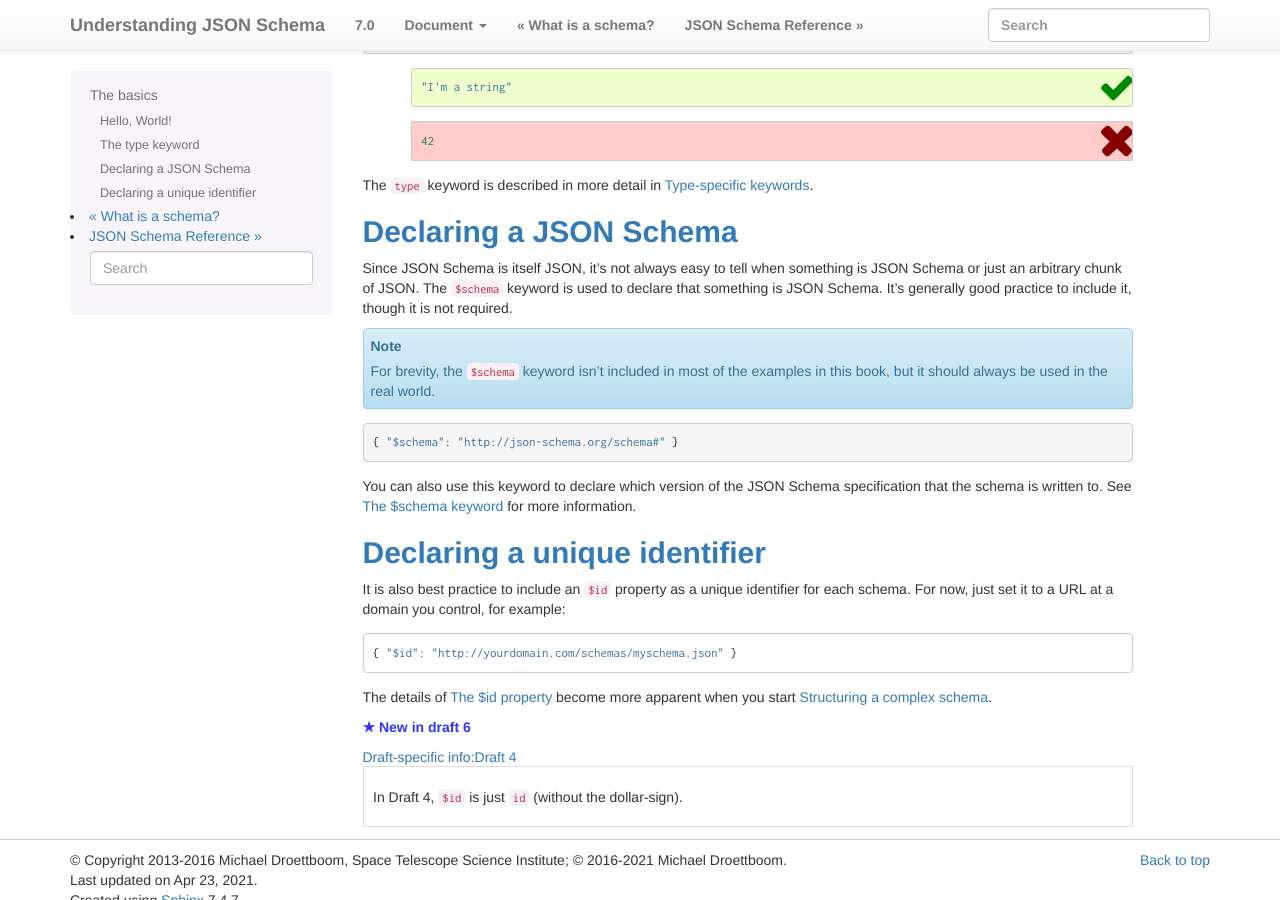
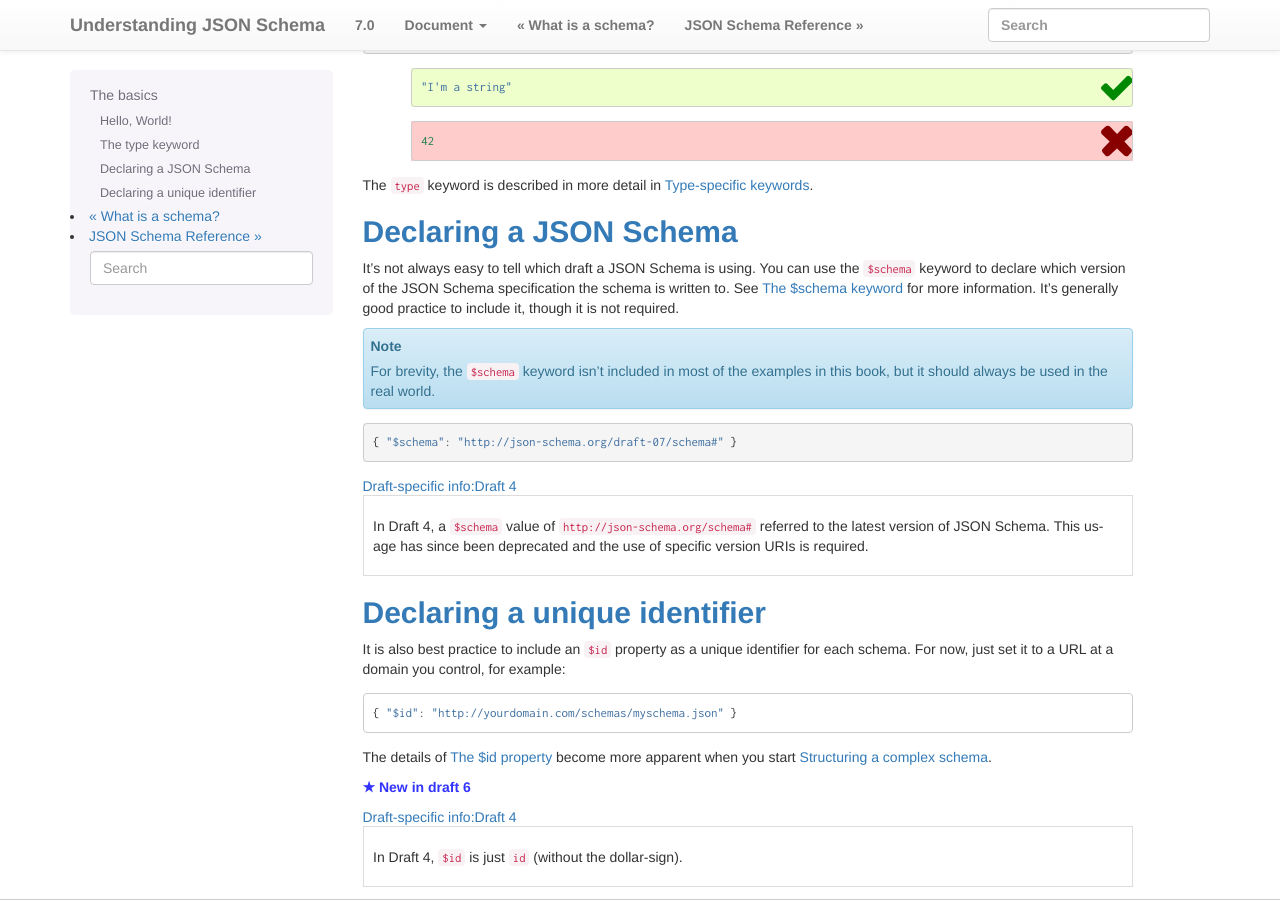
Before and after one commit to json-schema-org/understanding-json-schema, a Sphinx documentation site: the page built from source/basics.rst, in a window 1280 px wide and 900 px high, scrolled down 1270 px. Built offline with Sphinx 7.4.7, drawn with Linux system fonts in a browser that asks for light colours; some web fonts are replaced.

Commit message:
Fixes for $schema

```diff
--- a/source/basics.rst
+++ b/source/basics.rst
@@ -80,10 +80,11 @@
 Declaring a JSON Schema
 -----------------------
 
-Since JSON Schema is itself JSON, it's not always easy to tell when
-something is JSON Schema or just an arbitrary chunk of JSON.  The
-``$schema`` keyword is used to declare that something is JSON Schema.
-It's generally good practice to include it, though it is not required.
+It's not always easy to tell which draft a JSON Schema is using. You
+can use the ``$schema`` keyword to declare which version of the JSON
+Schema specification the schema is written to. See `schema` for more
+information. It's generally good practice to include it, though it is
+not required.
 
 .. note::
     For brevity, the ``$schema`` keyword isn't included in most of the
@@ -92,11 +93,15 @@
 
 .. schema_example::
 
-    { "$schema": "http://json-schema.org/schema#" }
+    { "$schema": "http://json-schema.org/draft-07/schema#" }
 
-You can also use this keyword to declare which version of the JSON
-Schema specification that the schema is written to.  See `schema` for
-more information.
+.. draft_specific::
+
+    --Draft 4
+    In Draft 4, a ``$schema`` value of
+    ``http://json-schema.org/schema#`` referred to the latest version
+    of JSON Schema. This usage has since been deprecated and the use
+    of specific version URIs is required.
 
 Declaring a unique identifier
 -----------------------------
```
